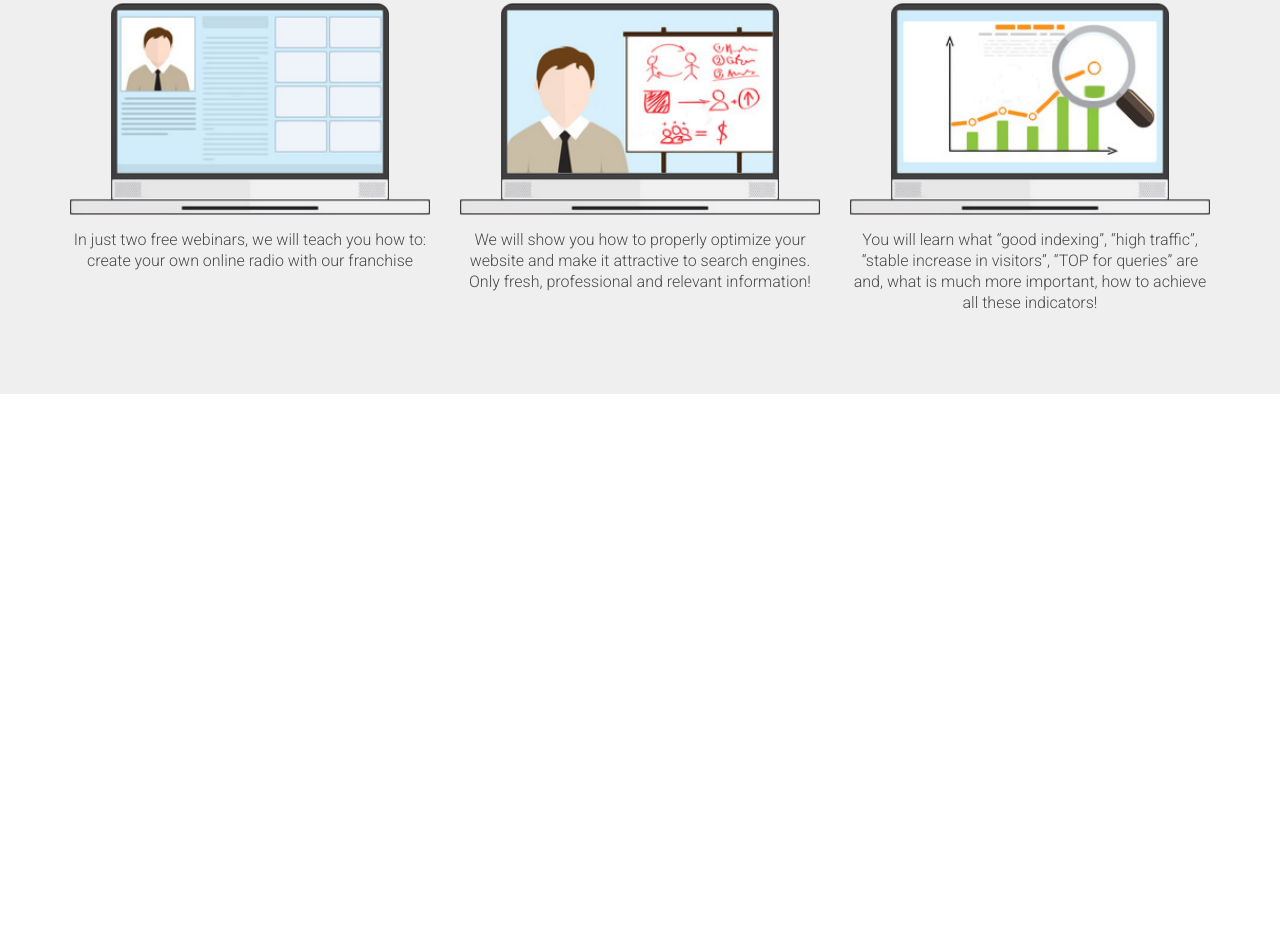
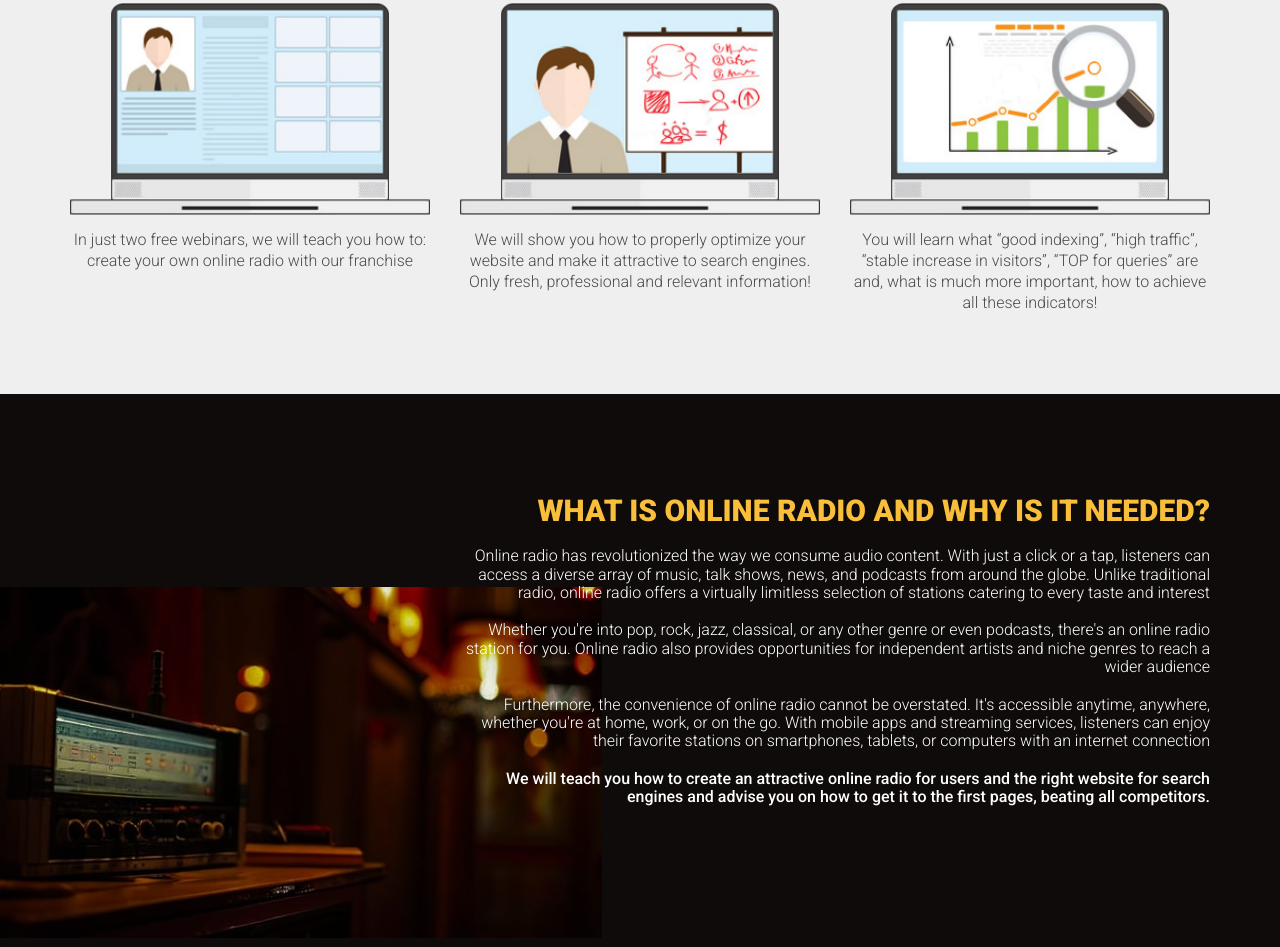
Before and after one commit to BohdanShaban/Create_Own_Radio_LandingPage, a plain HTML site: page src/index.html in a window 1280 px wide. Shown: the part 997-1944 px from the top of the page. Before the commit the page ends 1391 px from the top, so only its background shows below. Drawn offline with Linux system fonts and the light colour scheme.

Commit message:
3-d Section Created....

```diff
--- a/src/css/main.css
+++ b/src/css/main.css
@@ -163,7 +163,7 @@ html {
 
 /* 2-nd SECTION */
 .intensive {
-  min-height: 592px;
+  /* min-height: 592px; */
   background-color: #efefef;
   padding: 80px 0;
 }
@@ -206,3 +206,42 @@ html {
   text-align: center;
   color: #4a4a4a;
 }
+
+/* 3-d SECTION */
+.info {
+  /* min-height: 564px; */
+  padding: 100px 0 140px 0;
+  background-color: #0f0b0b;
+}
+
+.info__title {
+  font-size: 30px;
+  color: #f9bf3b;
+  text-align: right;
+}
+
+.info__img {
+  position: absolute;
+  top: 93px;
+  left: -83px;
+  z-index: 1;
+
+  width: 615px;
+  height: 351px;
+  object-fit: cover;
+}
+
+.info__text {
+  position: relative;
+  z-index: 2;
+  margin-top: 19px;
+  padding-left: 390px;
+  font-weight: 300;
+  font-size: 16px;
+  text-align: right;
+  color: #fff;
+}
+
+.info__text.medium {
+  font-weight: 500;
+}
--- a/src/index.html
+++ b/src/index.html
@@ -72,6 +72,28 @@
       </div>
      </section>
 
+    <!-- 3-d SECTION -->
+    <section class="info">
+      <div class="container">
+
+        <h2 class="title info__title">What is online radio and why is it needed?</h2>
+
+        <img src="./images/online_radio.jpg" alt="online_radio" class="info__img">
+
+        <p class="info__text">Online radio has revolutionized the way we consume audio content. With just a click or a tap, listeners can access a
+        diverse array of music, talk shows, news, and podcasts from around the globe. Unlike traditional radio, online radio
+        offers a virtually limitless selection of stations catering to every taste and interest</p>
+        <p class="info__text">Whether you're into pop, rock, jazz, classical, or any other genre or even podcasts, there's an online radio station for
+        you. Online radio also provides opportunities for independent artists and niche genres to reach a wider audience</p>
+        <p class="info__text">Furthermore, the convenience of online radio cannot be overstated. It's accessible anytime, anywhere, whether you're at
+        home, work, or on the go. With mobile apps and streaming services, listeners can enjoy their favorite stations on
+        smartphones, tablets, or computers with an internet connection</p>
+        <p class="info__text medium">We will teach you how to create an attractive online radio for users and the right website for search engines and advise
+        you on how to get it to the first pages, beating all competitors.</p>
+
+      </div>
+    </section>
+
   </main>
 
   <script src="./js/main.js" type="text/javascript"></script>
```
